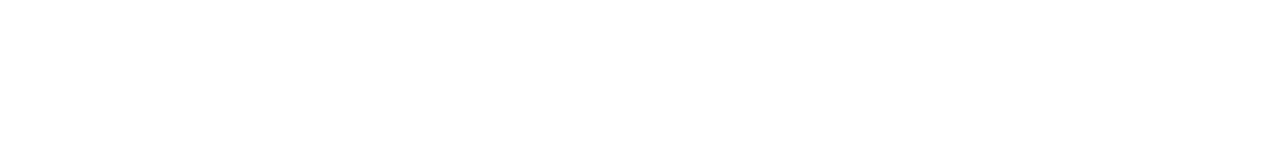
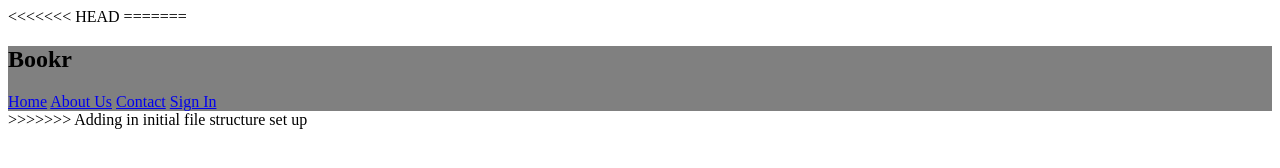
Before and after one commit to oer-bookr-6-24-2019/oer-bookr-ui-copy, a plain HTML site: page index.html in a window 1280 px wide. Drawn offline with Linux system fonts and the light colour scheme.

Commit message:
Adding in initial file structure set up

```diff
--- /dev/null
+++ b/LESS/home.less
@@ -0,0 +1,3 @@
+nav {
+  background: gray;
+}
--- /dev/null
+++ b/LESS/index.less
@@ -0,0 +1,4 @@
+//import less files
+
+@import "home.less";
+@import "about.less";
--- a/index.html
+++ b/index.html
@@ -1,6 +1,7 @@
 <!DOCTYPE html>
 <html lang="en">
 <head>
+<<<<<<< HEAD
     <meta charset="UTF-8">
     <meta name="viewport" content="width=device-width, initial-scale=1.0">
     <meta http-equiv="X-UA-Compatible" content="ie=edge">
@@ -8,5 +9,26 @@
 </head>
 <body>
 
+=======
+  <meta charset="UTF-8">
+  <meta name="viewport" content="width=device-width, initial-scale=1.0">
+  <meta http-equiv="X-UA-Compatible" content="ie=edge">
+  <title>OER Bookr</title>
+
+  <link href="css/index.css" rel="stylesheet">
+</head>
+<body>
+
+  <nav>
+    <h1>Bookr</h1>
+    <div>
+      <a href="#">Home</a>
+      <a href="#">About Us</a>
+      <a href="#">Contact</a>
+      <a href="#">Sign In</a>
+    </div>
+  </nav>
+
+>>>>>>> Adding in initial file structure set up
 </body>
 </html>
```
Also changed, not shown: CSS/index.css (added), JS/index.js (added), LESS/about.less (added).
